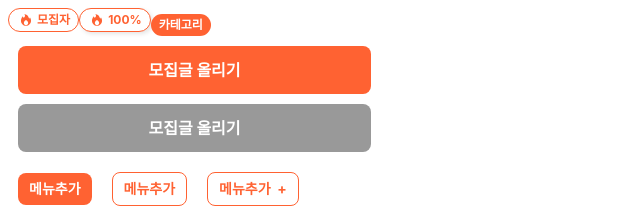
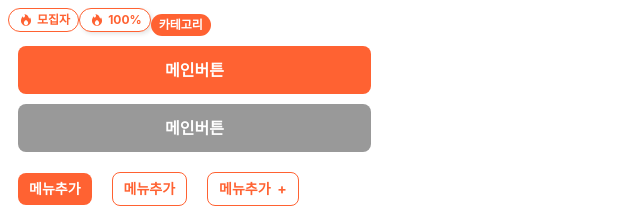
Before and after one commit to arane152/final-project, a React (Vite) app: page / in a window 1280 px wide. Shown: the part 1074-1282 px from the top of the page, without its empty margins (0-640 px from the left). Built offline with nearby package versions, Linux system fonts and the light colour scheme; a web font is replaced by a local one.

Commit message:
YeJun-MainBtn.jsx-05242100

```diff
--- a/src/components/MainBtn.jsx
+++ b/src/components/MainBtn.jsx
@@ -1,4 +1,12 @@
 import styled from 'styled-components'
+
+const Wrapper = styled.div`
+    display: flex;
+    width: 353px;
+    height: 48px;
+    justify-content: space-between;
+    align-items: center;
+`
 
 const BtnWrapperDefault = styled.div`
     display: flex;
@@ -21,21 +29,46 @@ const BtnText = styled.p`
     color: #ffffff;
 `
 
+const BtnMainSub = styled.div`
+    display: flex;
+    width: 100px;
+    height: 48px;
+    background-color: #FFFFFF;
+    border-radius: 8px;
+    border: solid #FF6232 1px;
+    justify-content: center;
+    align-items: center;
+`
+
 function MainBtn(props) {
     // props.type : 버튼 타입  (default : "" / disable : "disable")
     // props.text : 버튼 내용
     if (props.type == "disable") {
         return (
-        <BtnWrapperDisable>
-            <BtnText>{props.text}</BtnText>
-        </BtnWrapperDisable>
+        <Wrapper>
+            <BtnWrapperDisable>
+                <BtnText>{props.mainText}</BtnText>
+            </BtnWrapperDisable>
+        </Wrapper>
         )
+    }
+    else if (props.type == "dubble") {
+        <Wrapper>
+            <BtnWrapperDefault>
+                <BtnText>{props.mainText}</BtnText>
+            </BtnWrapperDefault>
+            <BtnMainSub>
+                <BtnText>{props.subText}</BtnText>
+            </BtnMainSub>
+        </Wrapper>
     }
     else {
         return (
-        <BtnWrapperDefault>
-            <BtnText>{props.text}</BtnText>
-        </BtnWrapperDefault>
+        <Wrapper>
+            <BtnWrapperDefault>
+                <BtnText>{props.mainText}</BtnText>
+            </BtnWrapperDefault>
+        </Wrapper>
         )
     }
 
--- a/src/main.jsx
+++ b/src/main.jsx
@@ -41,8 +41,9 @@ createRoot(document.getElementById('root')).render(
       <StateBadge type="TotalAcount">100%</StateBadge>
       <StateBadge>카테고리</StateBadge>
 
-      <MainBtn text="모집글 올리기"></MainBtn>
-      <MainBtn type="disable" text="모집글 올리기"></MainBtn>
+      <MainBtn mainText="메인버튼"></MainBtn>
+      <MainBtn type="disable" mainText="메인버튼"></MainBtn>
+      <MainBtn type="dubble" mainText="메인버튼" subText="서브버튼"></MainBtn>
       <SubBtn text="메뉴추가"></SubBtn>
       <SubBtn type="stroke" text="메뉴추가"></SubBtn>
       <SubBtn type="stroke-plus" text="메뉴추가"></SubBtn>
```
